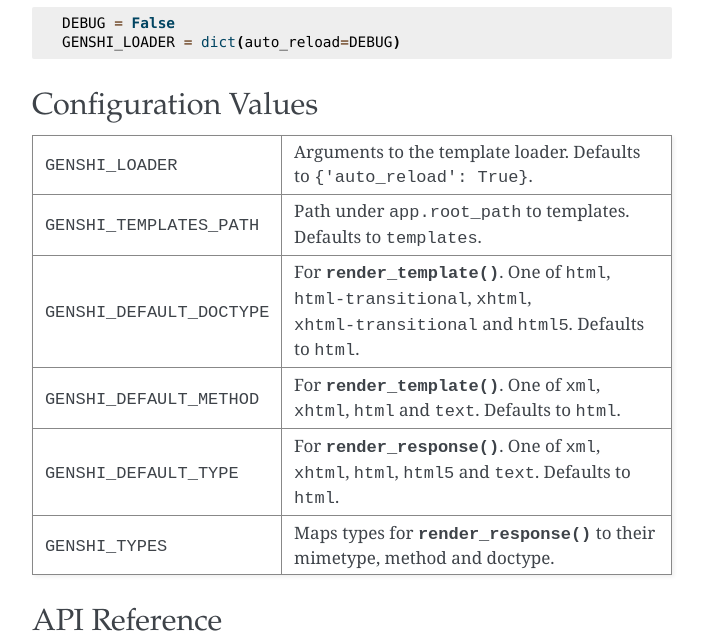
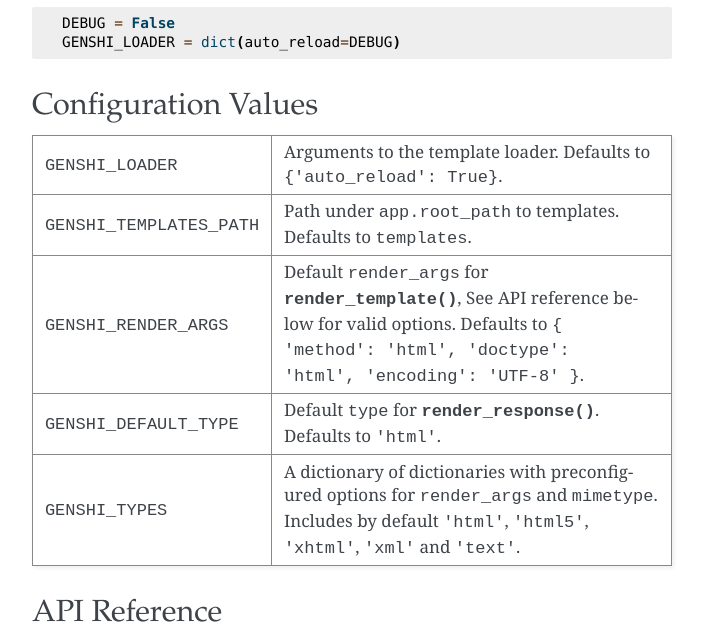
Before and after one commit to dag/flask-genshi, a Sphinx documentation site: the page built from docs/index.rst, in a window 1280 px wide and 900 px high, scrolled down 1053 px, cut to the strip 0-638 px from the top of the window. Shown: the whole strip, without its empty margins (288-992 px from the left). Built offline with Sphinx 7.4.7, drawn with Linux system fonts in a browser that asks for light colours.

```diff
--- a/docs/index.rst
+++ b/docs/index.rst
@@ -61,18 +61,16 @@ Configuration Values
                            Defaults to ``{'auto_reload': True}``.
 ``GENSHI_TEMPLATES_PATH``  Path under ``app.root_path`` to templates.
                            Defaults to ``templates``.
-``GENSHI_DEFAULT_DOCTYPE`` For :func:`render_template`. One of ``html``,
-                           ``html-transitional``, ``xhtml``,
-                           ``xhtml-transitional`` and ``html5``.
-                           Defaults to ``html``.
-``GENSHI_DEFAULT_METHOD``  For :func:`render_template`. One of ``xml``,
-                           ``xhtml``, ``html`` and ``text``.
-                           Defaults to ``html``.
-``GENSHI_DEFAULT_TYPE``    For :func:`render_response`. One of ``xml``,
-                           ``xhtml``, ``html``, ``html5`` and ``text``.
-                           Defaults to ``html``.
-``GENSHI_TYPES``           Maps types for :func:`render_response`
-                           to their mimetype, method and doctype.
+``GENSHI_RENDER_ARGS``     Default ``render_args`` for :func:`render_template`,
+                           See API reference below for valid options.
+                           Defaults to ``{ 'method': 'html', 'doctype': 'html',
+                           'encoding': 'UTF-8' }``.
+``GENSHI_DEFAULT_TYPE``    Default ``type`` for :func:`render_response`.
+                           Defaults to ``'html'``.
+``GENSHI_TYPES``           A dictionary of dictionaries with preconfigured
+                           options for ``render_args`` and ``mimetype``.
+                           Includes by default  ``'html'``, ``'html5'``,
+                           ``'xhtml'``, ``'xml'`` and ``'text'``.
 ========================== =================================================
 
 
```
Also changed, not shown: 1 other file.
